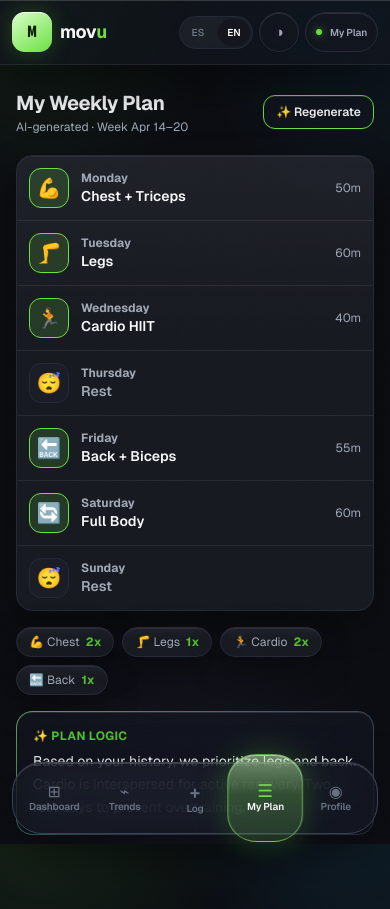
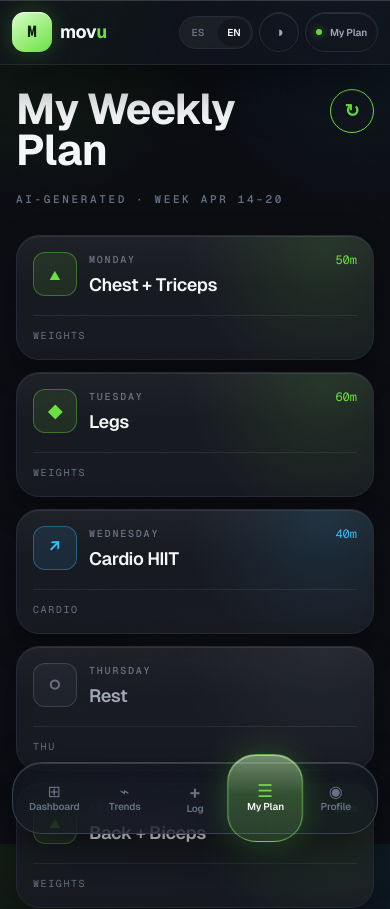
Before and after one commit to alonsoortegas/movu-app, a Next.js app: page /en/plan in a window 390 px wide. Shown: the top 909 px of the page. Built offline with nearby package versions, Linux system fonts and the light colour scheme.

Commit message:
feat: align mobile plan and register with LifeOS

```diff
--- a/app/[locale]/plan/page.tsx
+++ b/app/[locale]/plan/page.tsx
@@ -1,7 +1,9 @@
 import { getTranslations, setRequestLocale } from "next-intl/server";
+import MobilePageIntro from "@/components/mobile/MobilePageIntro";
+import MobilePanel, { type MobileChannel } from "@/components/mobile/MobilePanel";
 
 const DAY_KEYS = ["mon", "tue", "wed", "thu", "fri", "sat", "sun"] as const;
-const DAY_EMOJIS: Record<string, string> = { mon: "💪", tue: "🦵", wed: "🏃", thu: "😴", fri: "🔙", sat: "🔄", sun: "😴" };
+const DAY_SYMBOLS: Record<string, string> = { mon: "▲", tue: "◆", wed: "↗", thu: "○", fri: "▲", sat: "↗", sun: "○" };
 const DAY_DURATION: Record<string, number> = { mon: 50, tue: 60, wed: 40, thu: 0, fri: 55, sat: 60, sun: 0 };
 const BADGE_KEYS = ["chest", "legs", "cardio", "back"] as const;
 const BADGE_COUNTS: Record<string, string> = { chest: "2x", legs: "1x", cardio: "2x", back: "1x" };
@@ -16,52 +18,77 @@ const TYPE_PILL: Record<string, string> = {
   Combined: "bg-[rgba(167,139,250,0.14)] text-[var(--violet)] border-[rgba(167,139,250,0.34)]",
 };
 
+function planChannel(type: string, isRest: boolean): MobileChannel {
+  if (isRest) return "neutral";
+  if (type === "Cardio") return "cyan";
+  if (type === "Combinado" || type === "Combined") return "violet";
+  return "lime";
+}
+
 export default async function PlanPage({ params }: { params: Promise<{ locale: string }> }) {
   const { locale } = await params;
   setRequestLocale(locale);
   const t = await getTranslations("plan");
 
   return (
-    <div className="boot p-4 md:p-8 max-w-4xl mx-auto">
-      <div className="flex items-center justify-between mb-5 md:mb-8">
+    <div className="boot mx-auto max-w-4xl p-4 md:p-8">
+      <MobilePageIntro
+        title={t("title")}
+        eyebrow={t("subtitle")}
+        aside={
+          <button className="glass grid min-h-11 min-w-11 place-items-center rounded-full border border-accent px-3 text-lg font-semibold text-accent transition-transform active:scale-95">
+            ↻
+            <span className="sr-only">{t("regenerateMobile")}</span>
+          </button>
+        }
+      />
+
+      <div className="mb-8 hidden items-center justify-between md:flex">
         <div>
-          <h1 className="display text-xl font-bold text-[var(--text)] md:text-2xl">{t("title")}</h1>
-          <p className="text-xs md:text-sm text-muted mt-0.5">{t("subtitle")}</p>
+          <h1 className="display text-2xl font-bold text-[var(--text)]">{t("title")}</h1>
+          <p className="mt-0.5 text-sm text-muted">{t("subtitle")}</p>
         </div>
-        <button className="glass flex items-center gap-1.5 rounded-xl border border-accent px-3 py-2 text-xs font-semibold text-[var(--text)] transition-all hover:bg-accent-light active:scale-95 md:px-4 md:text-sm">
-          <span className="hidden md:inline">{t("regenerateDesktop")}</span>
-          <span className="md:hidden">{t("regenerateMobile")}</span>
+        <button className="glass flex items-center gap-1.5 rounded-xl border border-accent px-4 py-2 text-sm font-semibold text-[var(--text)] transition-all hover:bg-accent-light active:scale-95">
+          {t("regenerateDesktop")}
         </button>
       </div>
 
-      <div className="panel mb-4 space-y-0 overflow-hidden rounded-2xl md:hidden">
-        {DAY_KEYS.map((key, i) => {
+      <div className="mb-5 space-y-3 md:hidden">
+        {DAY_KEYS.map((key) => {
           const row = t.raw(`planRows.${key}`) as { day: string; dayShort: string; muscle: string; type: string };
           const isRest = row.type === "—";
+          const channel = planChannel(row.type, isRest);
           return (
-            <div key={key} className={`flex items-center gap-3 px-3 py-3 ${i < DAY_KEYS.length - 1 ? "border-b border-[var(--ink-06)]" : ""}`}>
-              <div className={`flex h-10 w-10 flex-shrink-0 items-center justify-center rounded-xl text-xl ${isRest ? "border border-[var(--border)] bg-[var(--surface-2)]" : "border border-accent bg-accent-light"}`}>{DAY_EMOJIS[key]}</div>
-              <div className="flex-1 min-w-0">
-                <div className="text-xs font-bold text-muted">{row.day}</div>
-                <div className={`truncate text-sm font-semibold ${isRest ? "text-muted" : "text-[var(--text)]"}`}>{row.muscle}</div>
+            <MobilePanel key={key} channel={channel} className="rounded-[1.45rem] p-4">
+              <div className="flex items-start gap-3">
+                <div className="data grid h-11 w-11 flex-shrink-0 place-items-center rounded-xl border border-[color-mix(in_srgb,var(--channel)_38%,transparent)] bg-[color-mix(in_srgb,var(--channel)_10%,transparent)] text-lg font-bold text-[var(--channel)]">
+                  {DAY_SYMBOLS[key]}
+                </div>
+                <div className="min-w-0 flex-1">
+                  <div className="data text-[10px] font-semibold uppercase tracking-[0.18em] text-[var(--text-faint)]">{row.day}</div>
+                  <div className={`display mt-1 truncate text-lg font-semibold ${isRest ? "text-muted" : "text-[var(--text)]"}`}>{row.muscle}</div>
+                </div>
+                {DAY_DURATION[key] > 0 && <div className="data flex-shrink-0 text-xs text-[var(--channel)]">{DAY_DURATION[key]}m</div>}
               </div>
-              {DAY_DURATION[key] > 0 && <div className="text-xs text-muted flex-shrink-0">{DAY_DURATION[key]}m</div>}
-            </div>
+              <div className="data mt-4 border-t border-[var(--ink-06)] pt-3 text-[10px] uppercase tracking-[0.16em] text-[var(--text-faint)]">
+                {isRest ? row.dayShort : row.type}
+              </div>
+            </MobilePanel>
           );
         })}
       </div>
 
-      <div className="md:hidden flex flex-wrap gap-2 mb-4">
+      <div className="mb-5 flex flex-wrap gap-2 md:hidden">
         {BADGE_KEYS.map((key) => (
-          <div key={key} className="panel flex items-center gap-1.5 rounded-full px-3 py-1.5 text-xs text-[var(--text-dim)]">
-            {BADGE_EMOJIS[key]} {t(`muscleBadges.${key}`)} <span className="font-bold text-accent-dark">{BADGE_COUNTS[key]}</span>
+          <div key={key} data-channel="lime" className="mobile-panel data flex items-center gap-1.5 rounded-full px-3 py-2 text-[10px] uppercase tracking-[0.1em] text-[var(--text-dim)]">
+            {t(`muscleBadges.${key}`)} <span className="font-bold text-accent-dark">{BADGE_COUNTS[key]}</span>
           </div>
         ))}
       </div>
 
-      <div className="glass ticks mb-4 rounded-2xl border border-[var(--border-hi)] p-4 md:hidden">
-        <div className="text-xs font-bold text-accent-dark mb-1.5 tracking-wide">{t("planLogicTitle")}</div>
-        <p className="text-sm leading-relaxed text-[var(--text)]">{t("planLogicText")}</p>
+      <div className="glass ticks mb-5 rounded-[1.6rem] border border-[var(--border-hi)] p-5 md:hidden">
+        <div className="data mb-2 text-[10px] font-bold uppercase tracking-[0.18em] text-accent-dark">{t("planLogicTitle")}</div>
+        <p className="display text-base leading-relaxed text-[var(--text)]">{t("planLogicText")}</p>
       </div>
 
       <div className="hidden md:grid grid-cols-3 gap-6">
--- a/app/[locale]/registro/page.tsx
+++ b/app/[locale]/registro/page.tsx
@@ -3,6 +3,7 @@
 import { useEffect, useMemo, useState } from "react";
 import { useTranslations, useLocale } from "next-intl";
 import type { WorkoutType } from "@/types";
+import MobilePageIntro from "@/components/mobile/MobilePageIntro";
 
 const CLASS_TYPE_KEYS: WorkoutType[] = ["weightlifting", "functional-fitness", "bootcamp", "running", "cycling", "cardio", "yoga", "other"];
 const CLASS_EMOJIS: Record<string, string> = {
@@ -160,12 +161,13 @@ export default function RegistroPage() {
   };
 
   return (
-    <div className="boot p-4 md:p-8 max-w-2xl mx-auto">
-      <div className="mb-5 md:mb-8">
-        <h1 className="display text-xl font-bold text-[var(--text)] md:text-2xl">{t("title")}</h1>
-        <p className="text-xs md:text-sm text-muted mt-0.5 capitalize">{todayLabel}</p>
+    <div className="boot mx-auto max-w-2xl p-4 md:p-8">
+      <MobilePageIntro title={t("title")} eyebrow={t("subtitle")} />
+      <div className="mb-8 hidden md:block">
+        <h1 className="display text-2xl font-bold text-[var(--text)]">{t("title")}</h1>
+        <p className="mt-0.5 text-sm capitalize text-muted">{todayLabel}</p>
       </div>
-      <form onSubmit={handleSave} className="panel space-y-5 rounded-2xl p-4 md:space-y-6 md:p-6">
+      <form onSubmit={handleSave} className="panel mobile-sheet space-y-5 rounded-[1.6rem] p-4 md:space-y-6 md:rounded-2xl md:p-6">
         <div>
           <label className="block text-sm font-medium text-[var(--text-dim)] mb-2">{t("workoutDate")}</label>
           <input type="date" value={workoutDate} onChange={(e) => setWorkoutDate(e.target.value)}
@@ -243,17 +245,17 @@ export default function RegistroPage() {
           </button>
         </div>
       </form>
-      <div className="fixed left-4 right-4 z-40 md:hidden" style={{ bottom: "calc(env(safe-area-inset-bottom, 0px) + 88px)" }}>
+      <div className="fixed left-4 right-4 z-40 md:hidden" style={{ bottom: "calc(env(safe-area-inset-bottom, 0px) + 96px)" }}>
         {saveError && <p className="text-sm text-red-500 mb-2 text-center">{saveError}</p>}
         <button onClick={handleSave} disabled={loading}
           className={`w-full rounded-2xl py-3.5 text-sm font-semibold transition-all disabled:opacity-60 ${saved ? "bg-[#4caf50] text-white" : "btn-accent"}`}>
           {loading ? "Saving…" : saved ? t("savedShort") : t("save")}
         </button>
       </div>
-      <form onSubmit={handleDailySave} className="mt-6 md:mt-8 panel rounded-2xl p-4 md:p-5 space-y-4">
+      <form onSubmit={handleDailySave} className="panel mobile-sheet mt-6 space-y-4 rounded-[1.6rem] p-4 md:mt-8 md:rounded-2xl md:p-5">
         <div>
-          <h2 className="text-sm font-semibold text-[var(--text)]">{t("dailyLogTitle")}</h2>
-          <p className="text-xs text-muted mt-0.5">{t("dailyLogSubtitle")}</p>
+          <h2 className="display text-lg font-semibold text-[var(--text)]">{t("dailyLogTitle")}</h2>
+          <p className="data mt-1 text-[10px] uppercase tracking-[0.14em] text-muted">{t("dailyLogSubtitle")}</p>
         </div>
         <div>
           <label className="block text-sm font-medium text-[var(--text-dim)] mb-2">{t("dailyLogDate")}</label>
--- a/app/globals.css
+++ b/app/globals.css
@@ -261,6 +261,13 @@ textarea {
   border-radius: 1.6rem;
 }
 
+.mobile-sheet {
+  background:
+    radial-gradient(circle at 88% 4%, rgba(107, 224, 64, 0.08), transparent 32%),
+    var(--panel-bg);
+  box-shadow: var(--panel-shadow), inset 0 1px 0 var(--ink-02);
+}
+
 .mobile-chrome {
   background: color-mix(in srgb, var(--material-thick) 92%, transparent);
 }
--- a/messages/de.json
+++ b/messages/de.json
@@ -156,6 +156,7 @@
   },
   "registro": {
     "title": "Log workout",
+    "subtitle": "Heutiges Training erfassen",
     "dateLabel": "Monday, April 21",
     "classType": "Class type",
     "classTypes": {
--- a/messages/en.json
+++ b/messages/en.json
@@ -155,6 +155,7 @@
   },
   "registro": {
     "title": "Log workout",
+    "subtitle": "Log today's training",
     "dateLabel": "Monday, April 21",
     "classType": "Class type",
     "classTypes": {
--- a/messages/es.json
+++ b/messages/es.json
@@ -155,6 +155,7 @@
   },
   "registro": {
     "title": "Registrar entrenamiento",
+    "subtitle": "Registra el entrenamiento de hoy",
     "dateLabel": "Lunes 21 de Abril",
     "classType": "Tipo de clase",
     "classTypes": {
```
